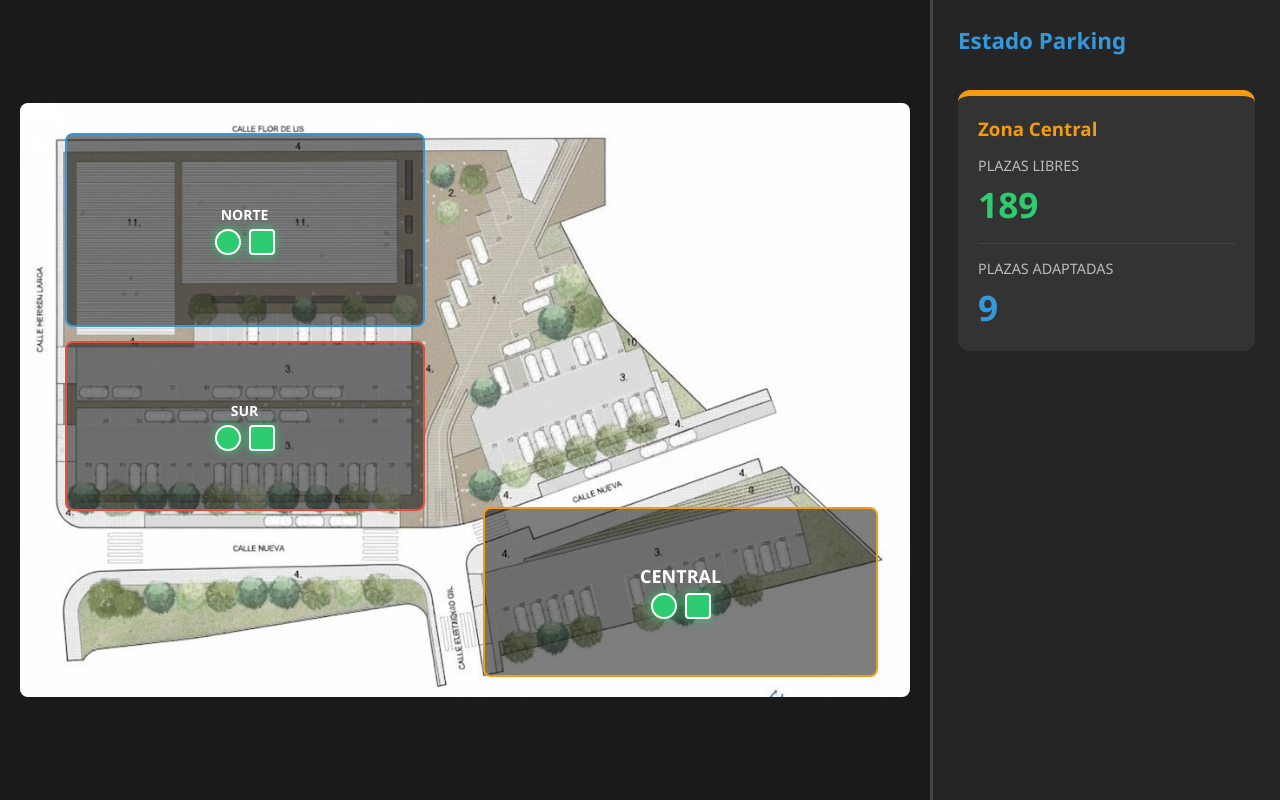
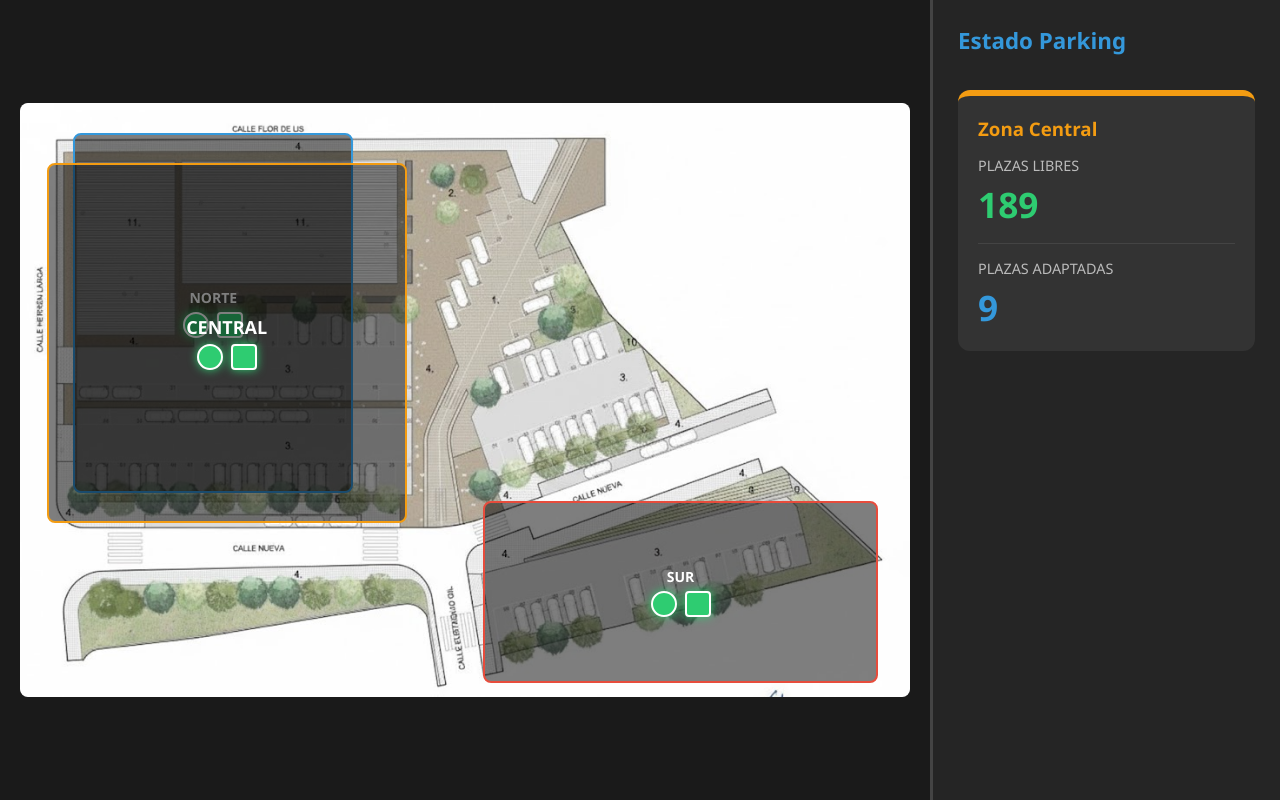
Before and after one commit to Daylon20/Parking-Flask-Arduino, a Flask app: page / in a window 1280 px wide. Run offline with Flask 3, Linux system fonts and the light colour scheme.

Commit message:
Update index.html

```diff
--- a/templates/index.html
+++ b/templates/index.html
@@ -36,7 +36,7 @@
             <img src="{{ url_for('static', filename='img/logo_parking.jpg') }}" class="map-image">
 
             <div id="zona-norte" class="zona-interactiva"
-                 style="top: 5%; left: 5%; width: 40%; height: 32%; border: 2px solid #3498db; color: #3498db;"
+                 style="top: 5%; left: 6%; width: 31%; height: 60%; border: 2px solid #3498db; color: #3498db;"
                  onclick="mostrarInfo('Zona Norte')">
                 <span style="color:white; font-size:14px; font-weight:bold;">NORTE</span>
                 <div class="contenedor-leds">
@@ -46,7 +46,7 @@
             </div>
 
             <div id="zona-sur" class="zona-interactiva"
-                 style="top: 40%; left: 5%; width: 40%; height: 28%; border: 2px solid #e74c3c; color: #e74c3c;"
+                 style="top: 67%; left: 52%; width: 44%; height: 30%; border: 2px solid #e74c3c; color: #e74c3c;"
                  onclick="mostrarInfo('Zona Sur')">
                 <span style="color:white; font-size:14px; font-weight:bold;">SUR</span>
                 <div class="contenedor-leds">
@@ -56,7 +56,7 @@
             </div>
 
             <div id="zona-central" class="zona-interactiva"
-                 style="top: 68%; left: 52%; width: 44%; height: 28%; border: 2px solid #f39c12; color: #f39c12;"
+                 style="top: 10%; left: 3%; width: 40%; height: 60%; border: 2px solid #f39c12; color: #f39c12;"
                  onclick="mostrarInfo('Zona Central')">
                 <span style="color:white; font-size:18px; font-weight:bold;">CENTRAL</span>
                 <div class="contenedor-leds">
```
